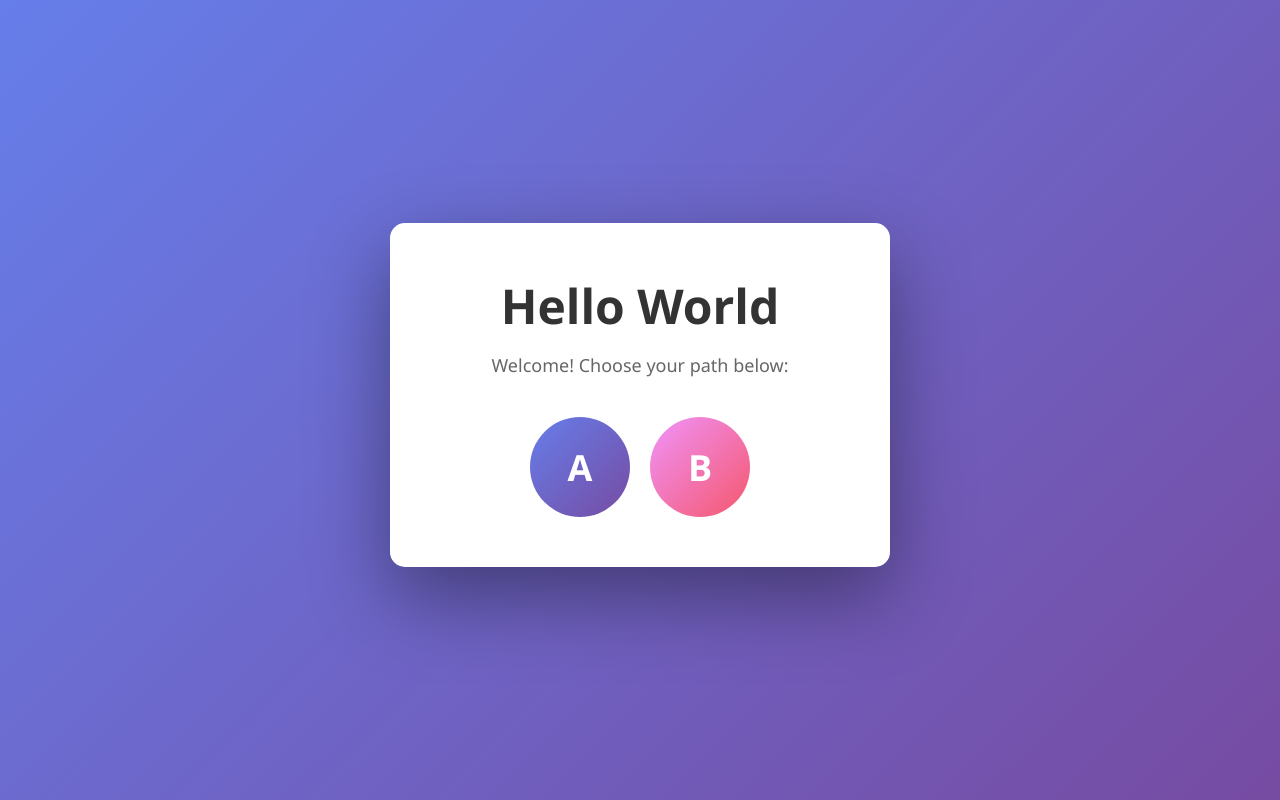
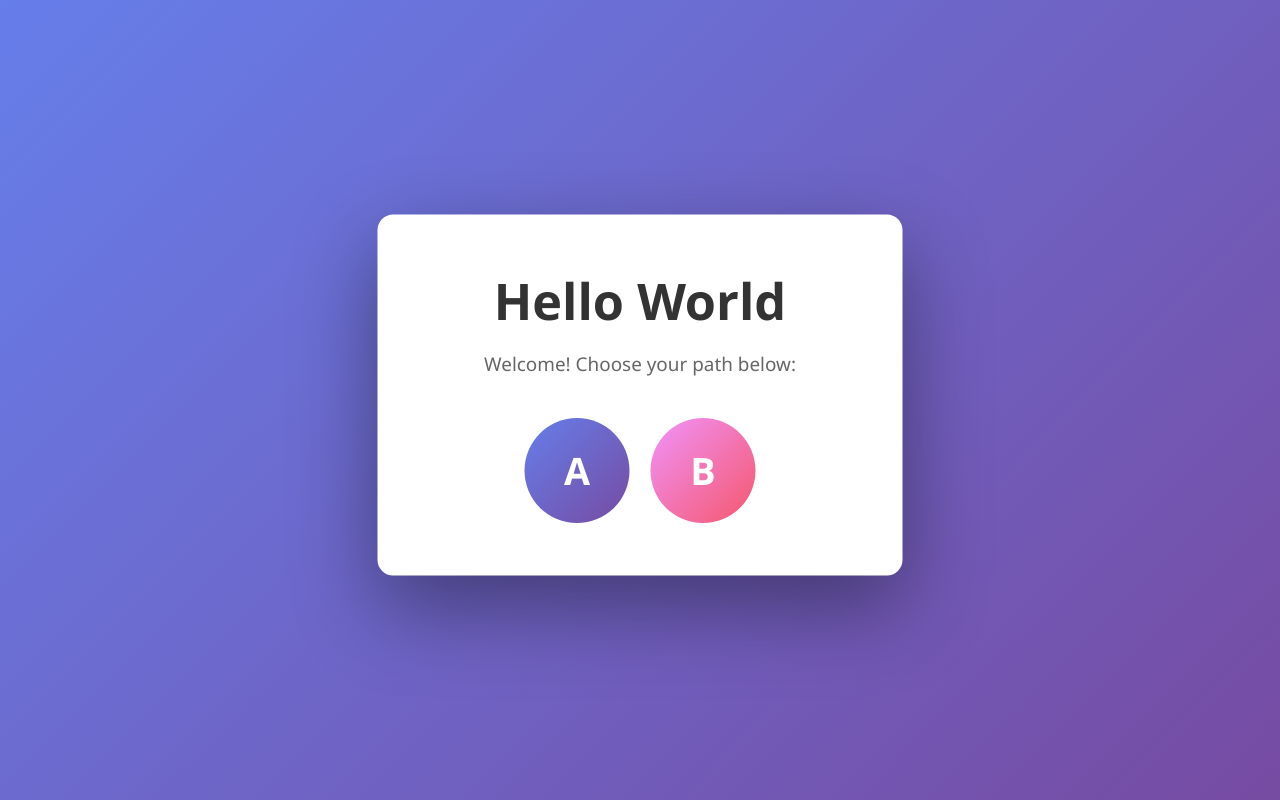
Before and after one commit to ssdm26908-prog/practise, a plain HTML site: page index.html in a window 1280 px wide. In both pictures the pointer is over the element 640 px from the left and 400 px from the top of the page. Drawn offline with Linux system fonts and the light colour scheme.

Commit message:
kjasghdkjsg

```diff
--- a/css.css
+++ b/css.css
@@ -28,8 +28,9 @@ body {
     margin: 0 auto;
 }
 .welcome-box:hover{
-    transform: translateY(-5px);
+    transform: translateY(-5px) scale(1.05);
     box-shadow: 0 30px 80px rgba(0, 0, 0, 0.4);
+
 }
 h1 {
     color: #333;
```
